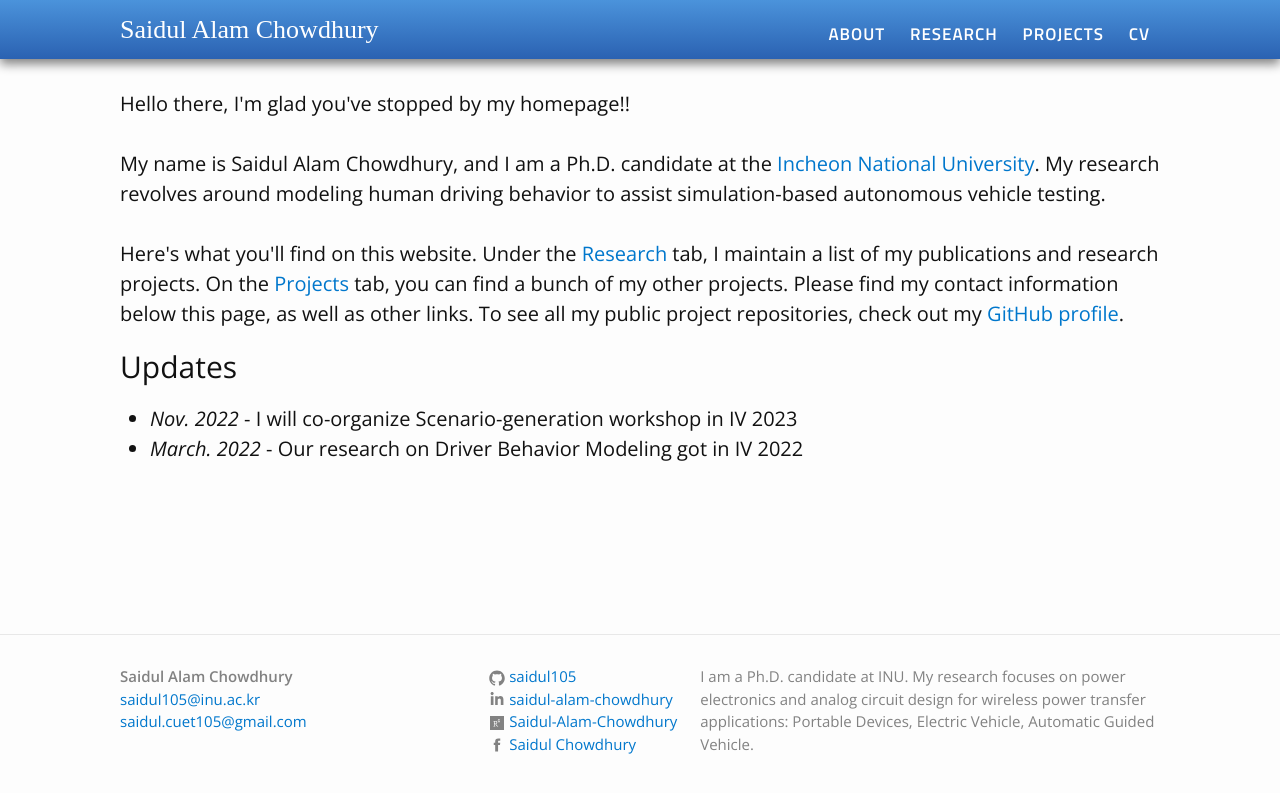
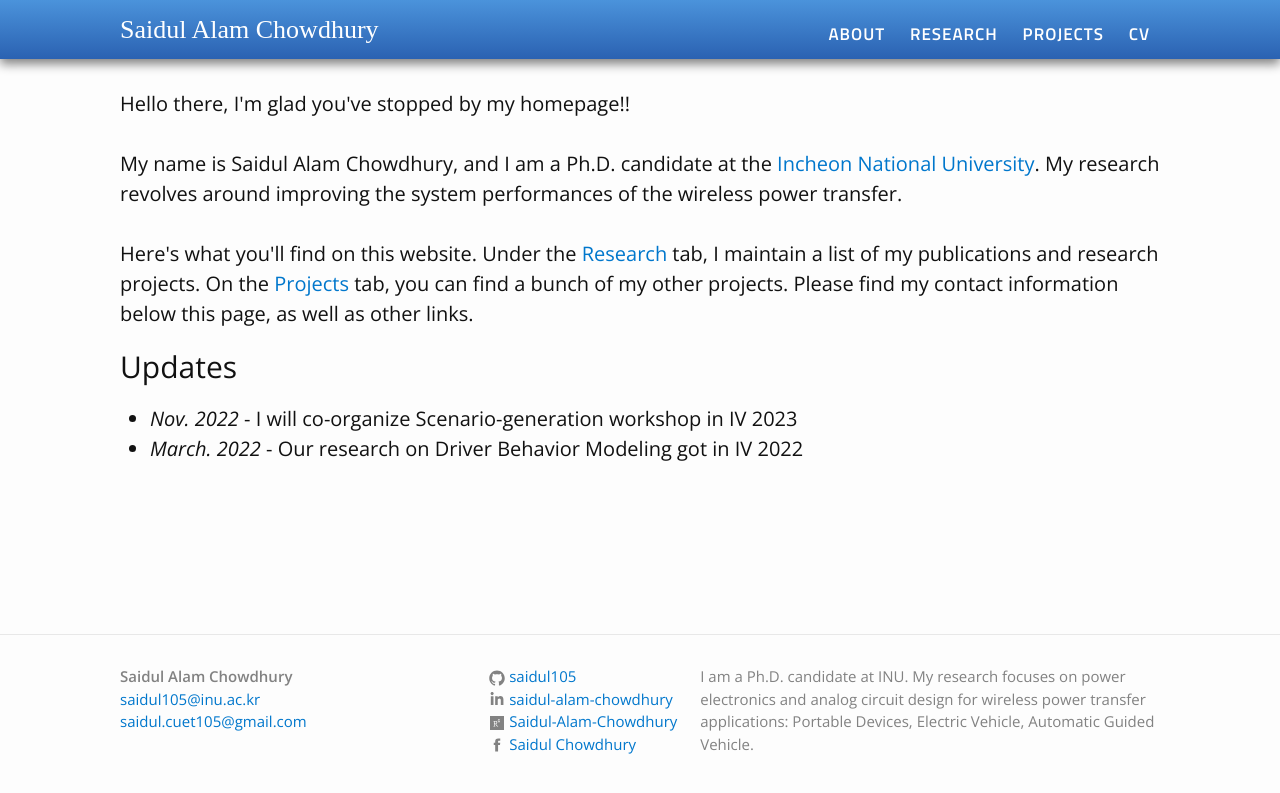
Before and after one commit to saidul105/saidul105.github.io, a Jekyll site: the page built from index.html, in a window 1280 px wide. Shown: the top 793 px of the page. Built offline with Jekyll 4.4.1, drawn with Linux system fonts in a browser that asks for light colours.

Commit message:
Update index.html

```diff
--- a/index.html
+++ b/index.html
@@ -8,7 +8,7 @@ layout: default
 
 <br>
 My name is Saidul Alam Chowdhury, and I am a Ph.D. candidate at the <a href="https://www.inu.ac.kr/">Incheon National University</a>.
-My research revolves around modeling human driving behavior to assist simulation-based autonomous vehicle testing.
+My research revolves around improving the system performances of the wireless power transfer.
 <br>
 
 <br>
@@ -16,7 +16,6 @@ Here's what you'll find on this website. Under the <a href="/research/">Research
 I maintain a list of my publications and research projects.
 On the <a href="/projects">Projects</a> tab, you can find a bunch of my other projects.
 Please find my contact information below this page, as well as other links.
-To see all my public project repositories, check out my <a href="https://github.com/jawadefaj">GitHub profile</a>.
 <br>
 
 <!-- <br>
```
